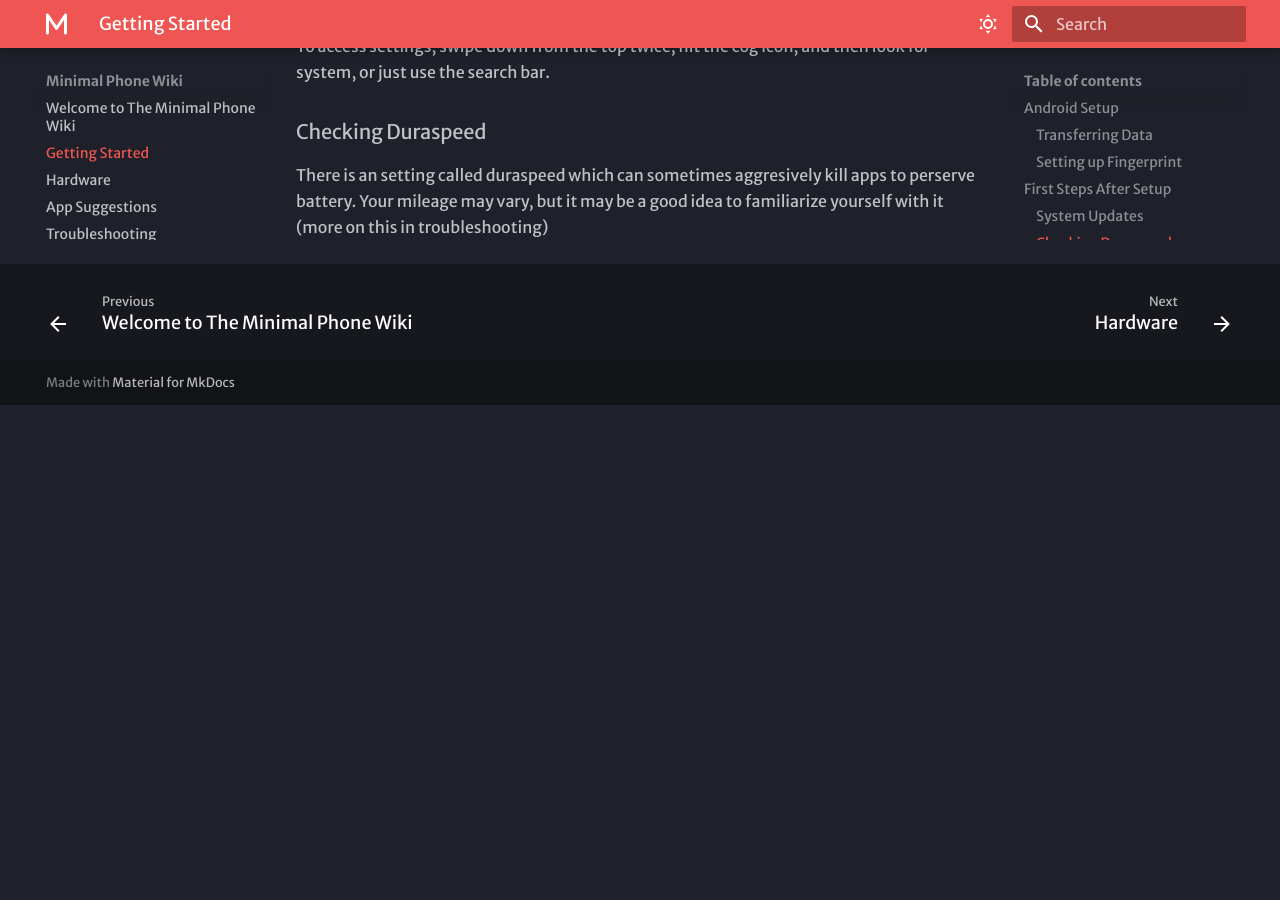
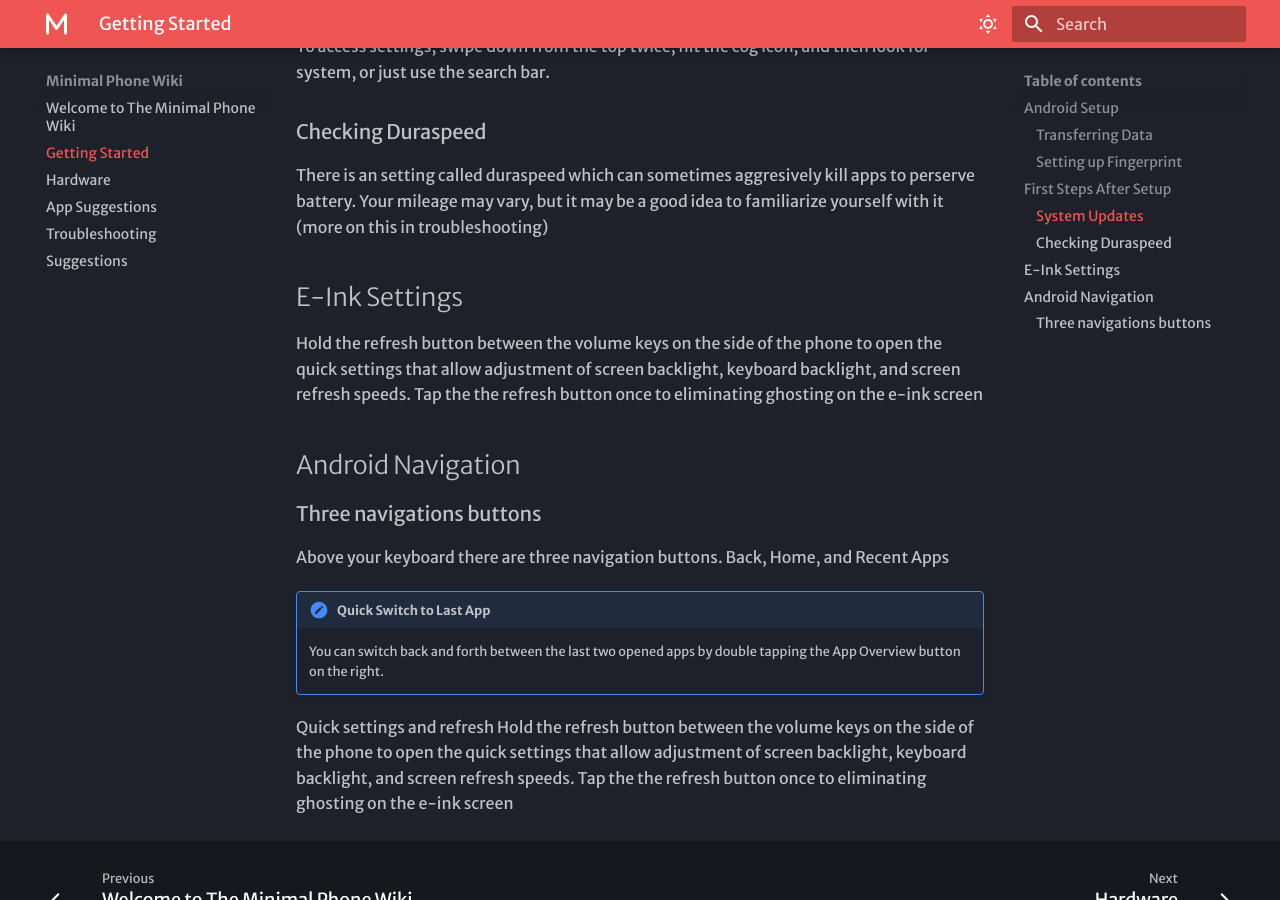
Before and after one commit to theblcl/Minimal-Phone-Guide, an MkDocs documentation site: the page built from docs/starting.md, in a window 1280 px wide and 900 px high, scrolled down 843 px. Built offline with MkDocs 1.6.1 and Material for MkDocs 9.7.7, drawn with Linux system fonts in a browser that asks for light colours; some web fonts are replaced; before the commit the page ends 1248 px from its top, so only the background shows below that.

```diff
--- a/docs/starting.md
+++ b/docs/starting.md
@@ -22,3 +22,19 @@ To access settings, swipe down from the top twice, hit the cog icon, and then lo
 
 ### Checking Duraspeed
 There is an setting called duraspeed which can sometimes aggresively kill apps to perserve battery. Your mileage may vary, but it may be a good idea to familiarize yourself with it (more on this in troubleshooting)
+
+## E-Ink Settings
+Hold the refresh button between the volume keys on the side of the phone to open the quick settings that allow adjustment of screen backlight, keyboard backlight, and screen refresh speeds.
+Tap the the refresh button once to eliminating ghosting on the e-ink screen
+
+
+## Android Navigation
+### Three navigations buttons
+Above your keyboard there are three navigation buttons. Back, Home, and Recent Apps
+
+!!! note "Quick Switch to Last App"
+    You can switch back and forth between the last two opened apps by double tapping the App Overview button on the right.
+
+Quick settings and refresh
+Hold the refresh button between the volume keys on the side of the phone to open the quick settings that allow adjustment of screen backlight, keyboard backlight, and screen refresh speeds.
+Tap the the refresh button once to eliminating ghosting on the e-ink screen
```
Also changed, not shown: docs/hardware.md (+6 -0 lines), docs/index.md (+1 -1 lines).
